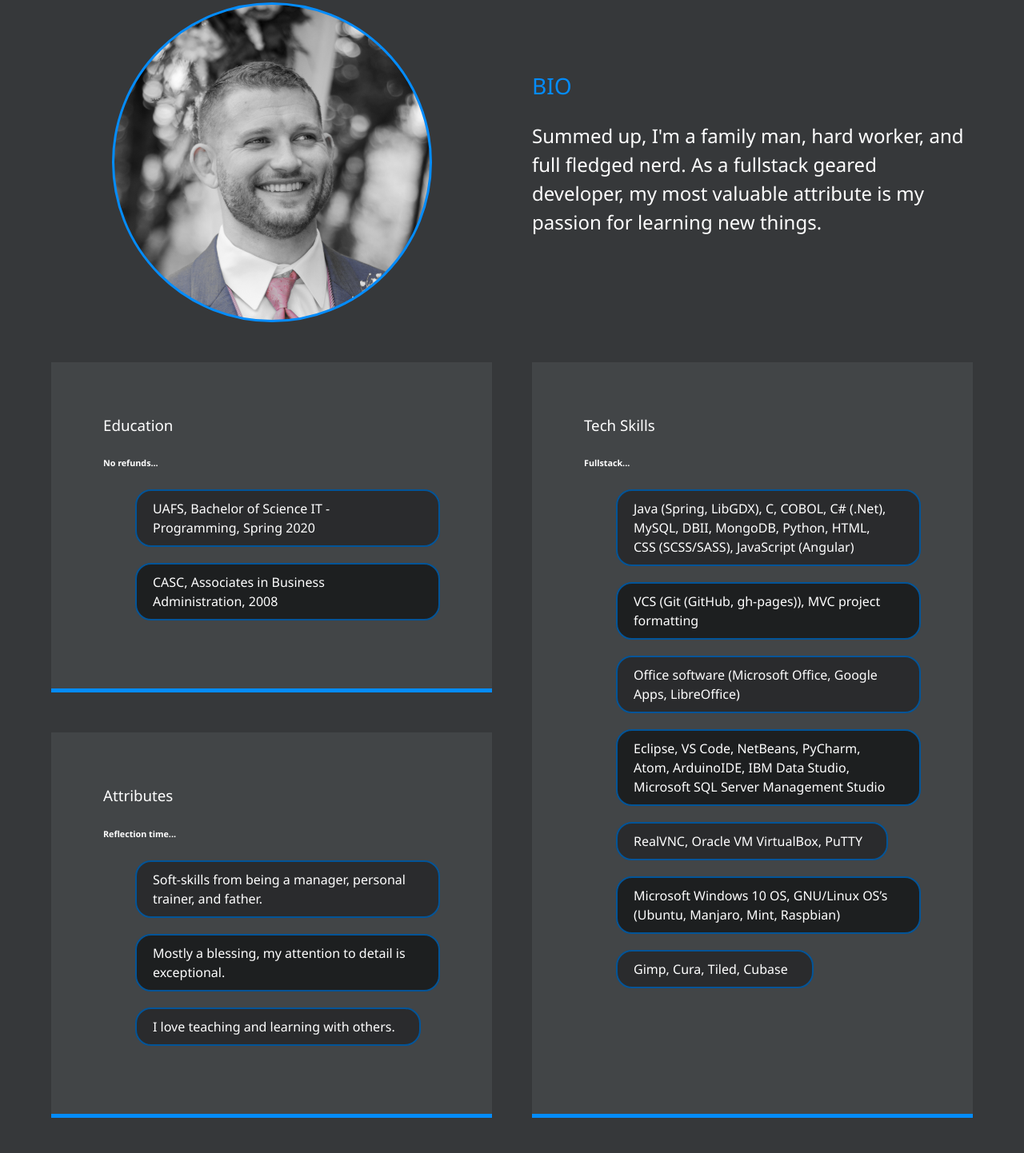
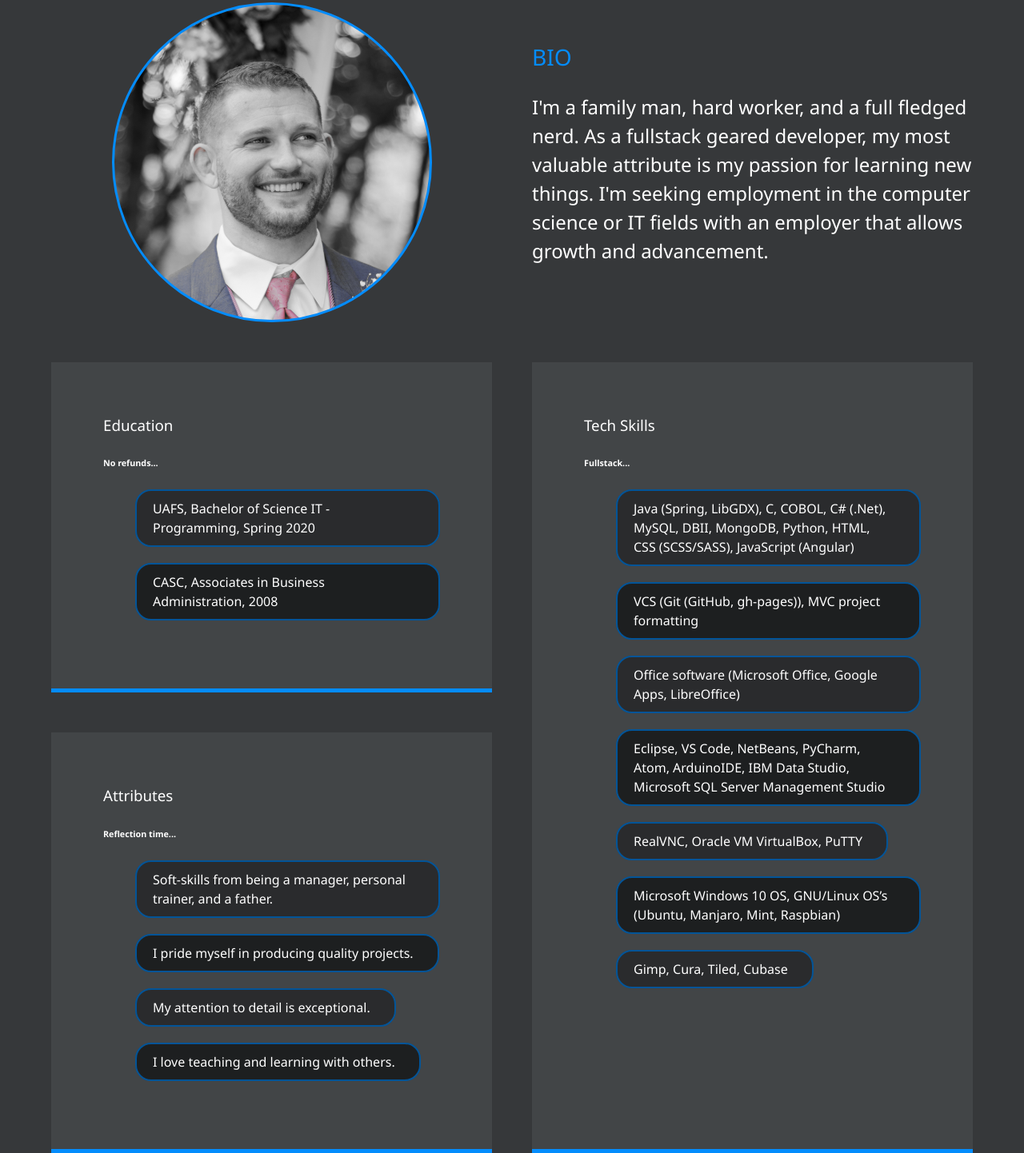
Before and after one commit to ITHaddox/portfolio, a website: page dist/about.html in a window 1280 px wide. Shown: the part 339-1781 px from the top of the page at 80% size. Drawn offline with Linux system fonts and the light colour scheme.

Commit message:
spelling, about attributes

```diff
--- a/dist/about.html
+++ b/dist/about.html
@@ -51,9 +51,11 @@
         <div class="bio">
           <h3 class="text-secondary">BIO</h3>
           <p>
-            Summed up, I'm a family man, hard worker, and full fledged nerd. As
-            a fullstack geared developer, my most valuable attribute is my
-            passion for learning new things.
+            I'm a family man, hard worker, and a full fledged nerd. As a
+            fullstack geared developer, my most valuable attribute is my passion
+            for learning new things. I'm seeking employment in the computer
+            science or IT fields with an employer that allows growth and
+            advancement.
           </p>
         </div>
         <div class="job job-1">
@@ -69,9 +71,10 @@
           <h6>Reflection time...</h6>
           <ul>
             <li>
-              Soft-skills from being a manager, personal trainer, and father.
+              Soft-skills from being a manager, personal trainer, and a father.
             </li>
-            <li>Mostly a blessing, my attention to detail is exceptional.</li>
+            <li>I pride myself in producing quality projects.</li>
+            <li>My attention to detail is exceptional.</li>
             <li>I love teaching and learning with others.</li>
           </ul>
         </div>
```
Also changed, not shown: dist/index.html (+1 -1 lines).
